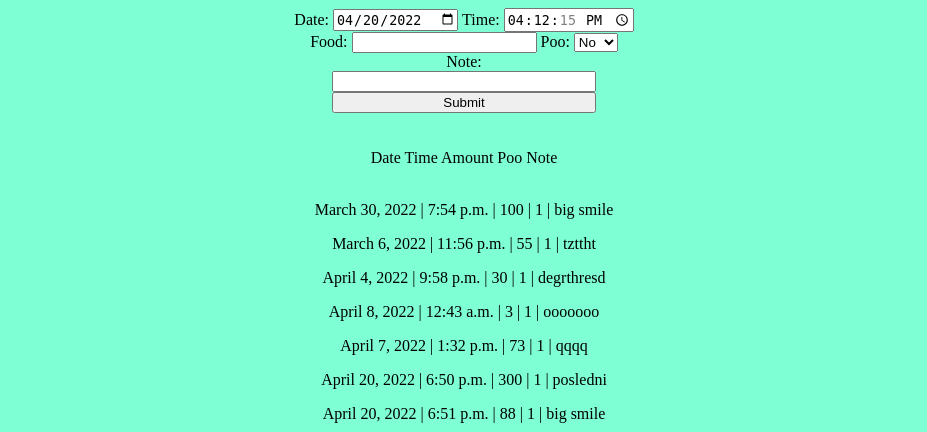
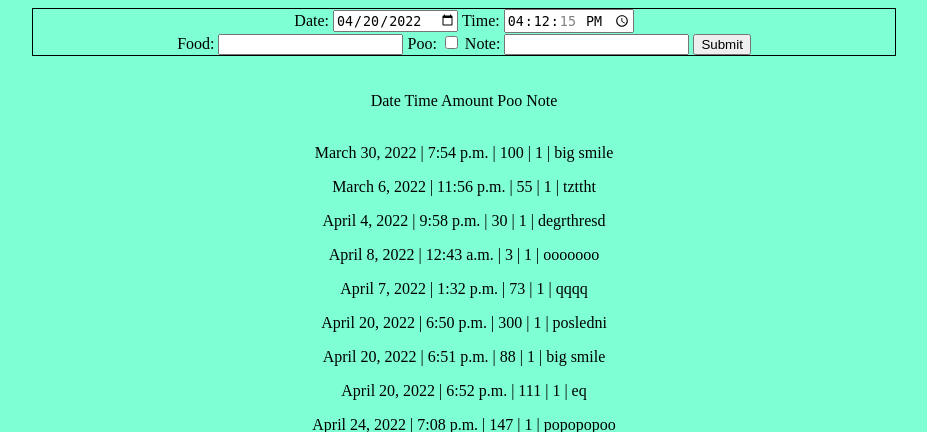
Before and after one commit to honzikhk/events, a Django app: template events/templates/events.html in a window 1280 px wide. Shown: the top 432 px of the page, without its empty margins (176-1103 px from the left). Run offline with Django 4.2, Linux system fonts and the light colour scheme; the template is opened without the code that fills it: values that come from a table or form of the project are taken from there, others are empty; data comes from the database, SQL or seed files in the repository.

Commit message:
fix the bug

```diff
--- a/events/forms.py
+++ b/events/forms.py
@@ -20,7 +20,7 @@ class EventForm(forms.ModelForm):
     date = forms.DateField(widget=DatePickerDateInput, initial=datetime.date.today)
     time = forms.TimeField(widget=TimePickerTimeInput, initial=datetime.datetime.now)
     note = forms.CharField(required=False)
-    #poo = forms.BooleanField(required=False)
+    poo = forms.BooleanField(required=False)
 
     class Meta:
         model = Event
--- a/events/templates/events.html
+++ b/events/templates/events.html
@@ -5,8 +5,8 @@
     <div class="container">
     <form action="{% url "create_event" %}" method="post">
     {% csrf_token %}
-        <span>Date: {{ form.date }} Time: {{ form.time }}</span><br>
-        <span>Food: {{ form.eated }} Poo: {{ form.poo }}</span>
+        <span class="item">Date: {{ form.date }} Time: {{ form.time }}</span><br>
+        <span class="item">Food: {{ form.eated }} Poo: {{ form.poo }}</span>
 
         <div class="item">Note: {{ form.note }}</div>
         <div class="item"><input type="submit" value="Submit"></div>
@@ -21,7 +21,7 @@
         <span>Poo</span>
         <span>Note</span>
     </div><br>
-    {% for event in all_events %}
+    {% for event in last_ten_events %}
 
     <p>{{ event.date }} | {{ event.time }} | {{ event.eated }} | {{ event.poo }} | {{ event.note }}</p>
 
--- a/events/views.py
+++ b/events/views.py
@@ -17,6 +17,7 @@ class CreateEventView(CreateView):
     def get_context_data(self, *args, **kwargs):
         context = super(CreateEventView, self).get_context_data(**kwargs)
         context.update({
+            "last_ten_events": Event.objects.all(limit=10),
             'all_events': Event.objects.all().order_by("-id"),
         })
         return context
--- a/static/css/base.css
+++ b/static/css/base.css
@@ -7,14 +7,14 @@ body {
 
 .container {
     display: block;
-    padding-right: 200px;
-    padding-left: 200px;
+    border: 1px solid black;
+    margin-left: 200px;
+    margin-right: 200px;
 }
 
 .item {
-    display: flex;
+    display: contents;
     flex-direction: column;
     margin-left: 300px;
     margin-right: 300px;
-
 }
```
